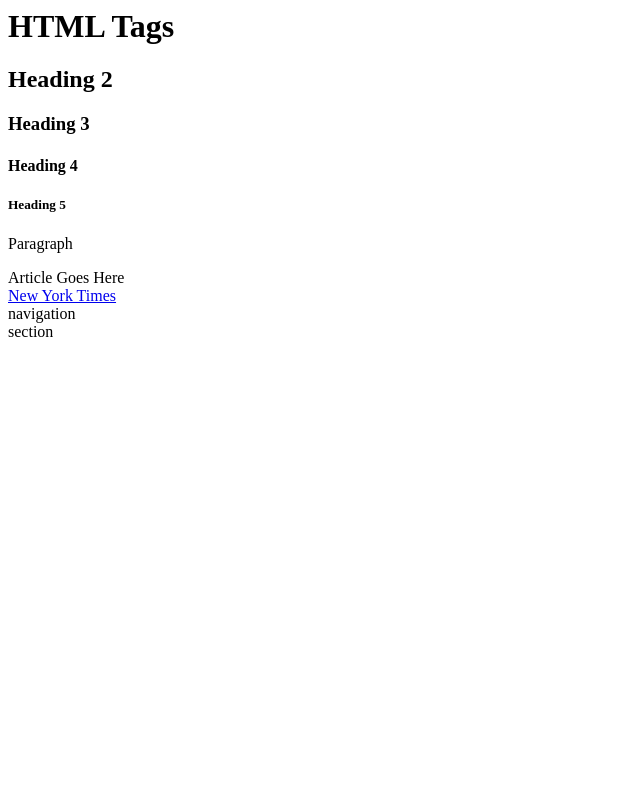
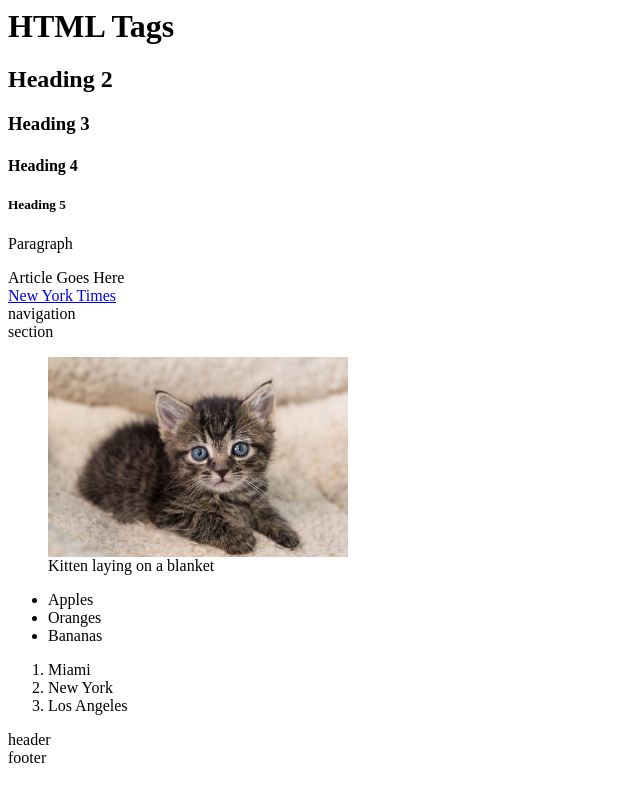
Before and after one commit to ithanlevenson/Web-Lab, a plain HTML site: page Homework/Demo/index.html in a window 1280 px wide. Shown: the whole page, without its empty margins (0-640 px from the left). Drawn offline with Linux system fonts and the light colour scheme.

Commit message:
HTML Demo

```diff
--- a/Homework/Demo/index.html
+++ b/Homework/Demo/index.html
@@ -21,5 +21,25 @@
     <section>
       section
     </section>
+    <figure>
+      <img src="images/kitty.jpg" alt="Kitten on a blanket" width = "300">
+      <figcaption> Kitten laying on a blanket</figcaption>
+    </figure>
+    <ul>
+      <li>Apples</li>
+      <li>Oranges</li>
+      <li>Bananas</li>
+    </ul>
+    <ol>
+      <li>Miami</li>
+      <li>New York</li>
+      <li>Los Angeles</li>
+    </ol>
+    <header>
+      header
+    </header>
+    <footer>
+      footer
+    </footer>
   </body>
-</html>
+</html> <!-- 1/23/18 finished -->
```
